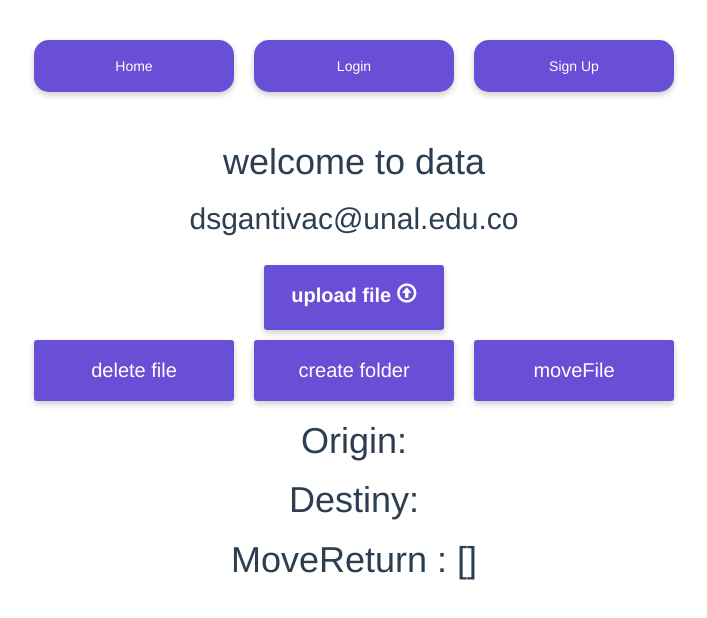
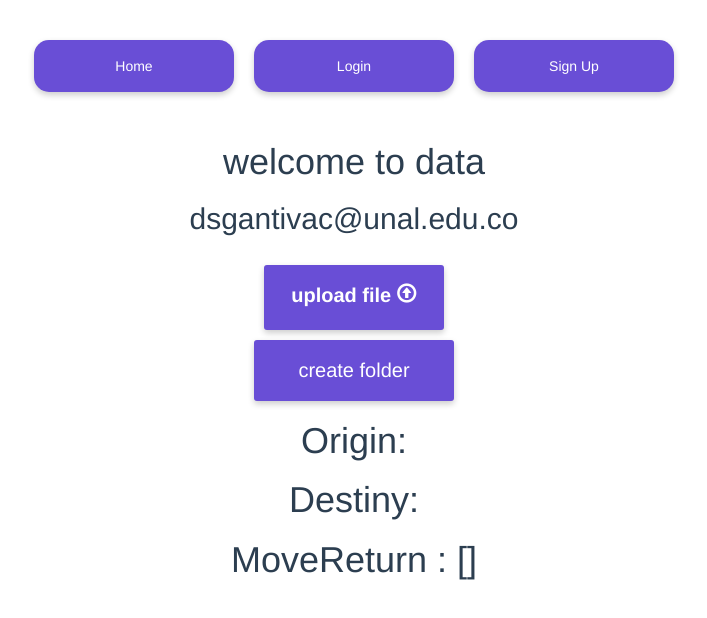
Before and after one commit to dsgantivac/vueArqui, a Vue app: page /Data in a window 1280 px wide. Shown: the top 618 px of the page, without its empty margins (286-993 px from the left). Built offline with nearby package versions, Linux system fonts and the light colour scheme.

Commit message:
adding owner path

```diff
--- a/src/components/ShowData.vue
+++ b/src/components/ShowData.vue
@@ -23,6 +23,7 @@
                                 <img height="120px" src="../assets/file.png" >
                             </div>
                             <div class="centered">{{addDot(elements.name)}} </div>
+                            <div class="centered">{{addDot(elements.path)}} </div>
                         </div>
 
                     </div>
@@ -95,9 +96,7 @@
         </div>
 
 
-        <button class="btn" @click="deleteFile">delete file </button>
         <button class="btn" @click="showCreateFolderFN">create folder </button>
-        <button class="btn" @click="moveFile">moveFile </button>
         <h1>Origin: {{fileOrigin+addDot(folderOptionName)}}</h1>
         <h1>Destiny: {{fileDestiny+addDot(folderOptionName)}}</h1>
         <h1>MoveReturn : {{moveReturn}}</h1>
@@ -278,7 +277,7 @@
                 const res = await axios.post(this.hostname, {
                         query:`mutation{
                                 downloadList(owner:{
-                                    owner:"sergio"
+                                    owner:"`+localStorage.name+`"
                                 },input:{
                                     email:"`+localStorage.email+`",
                                     token:"`+localStorage.token+`"
@@ -326,8 +325,8 @@
                     const res = await axios.post(this.hostname, {
                         query:`mutation{
                             createFolder(create:{
-                                owner: "sergio"
-                            path: "/SharedStorage/sergio/`+this.folderName+`"
+                                owner: "`+localStorage.name+`"
+                            path: "/SharedStorage/`+localStorage.name.trim()+`/`+this.folderName+`"
                         },input:{
                             email: "`+localStorage.email+`"
                             token: "`+localStorage.token+`"
@@ -340,7 +339,7 @@
                         }
                     }`
                 })
-                console.log(res);
+                console.log(res.data.data.createFolder);
                 }else{
                     this.adviseError("El nombre no puede estar vacio")
                 }
@@ -349,7 +348,7 @@
                 let data= new FormData()
                 let file =  event.target.files[0]
                 //console.log(file.name);
-                let operations ='{ "query": "mutation($uploads: [Upload!]!){  uploadFiles(files:{    uploads:$uploads    name: \\"'+file.name+'\\"    description:\\"prueba gql\\"    owner: \\"sergio\\"  },input:{email:\\"'+localStorage.email+'\\" token: \\"'+localStorage.token+'\\"})  {    name description owner path advise  }}", "variables": { "uploads": [null] } }'
+                let operations ='{ "query": "mutation($uploads: [Upload!]!){  uploadFiles(files:{    uploads:$uploads    name: \\"'+file.name+'\\"    description:\\"prueba gql\\"    owner: \\"'+localStorage.name+'\\"  },input:{email:\\"'+localStorage.email+'\\" token: \\"'+localStorage.token+'\\"})  {    name description owner path advise  }}", "variables": { "uploads": [null] } }'
                 data.append("operations",operations)
                 data.append('map','{ "0": ["variables.uploads.0"] }')
                 data.append('0',file)
@@ -366,7 +365,7 @@
                     if(this.fileDestiny == "Extraer de la carpeta"){
                         console.log(this.fileOrigin);
                         this.fileOrigin = this.fileOrigin.replace("/SharedStorage","")
-                        this.fileOrigin = this.fileOrigin.replace("/sergio","")
+                        this.fileOrigin = this.fileOrigin.replace("/"+localStorage.name.trim(),"")
                         console.log(this.fileOrigin);
 
                         let tmp = this.fileOrigin.split("/")
@@ -380,9 +379,9 @@
                              this.fileOrigin = "/"+this.addDot(this.folderOptionName)
                         }
                         this.fileDestiny = this.fileOrigin.replace(this.addDot(this.folderOptionName),"") + this.fileDestiny
-                        this.fileDestiny = this.fileDestiny.replace("/"+"sergio","")
+                        this.fileDestiny = this.fileDestiny.replace("/"+localStorage.name.trim(),"")
                         this.fileDestiny = this.fileDestiny.replace("/SharedStorage","")
-                        this.fileOrigin = this.fileOrigin.replace("/"+"sergio","")
+                        this.fileOrigin = this.fileOrigin.replace("/"+localStorage.name.trim(),"")
                         this.fileOrigin = this.fileOrigin.replace("/SharedStorage","")
                         this.fileDestiny += "/"+this.addDot(this.folderOptionName)
                         console.log(this.fileOrigin);
@@ -393,11 +392,11 @@
                     const res = await axios.post(this.hostname, {
                         query:`mutation{
                                     moveFile(move:{
-                                        owner:"sergio"
+                                        owner:"`+localStorage.name+`"
                                         #origen, incluyendo el archivo (graphql en este caso)
-                                        origin:"/SharedStorage/sergio/`+this.fileOrigin+`"
+                                        origin:"/SharedStorage/`+localStorage.name.trim()+`/`+this.fileOrigin+`"
                                         #destino, incluyendo el archivo (graphql en este caso)
-                                        destiny:"/SharedStorage/sergio/`+this.fileDestiny+`"
+                                        destiny:"/SharedStorage/`+localStorage.name.trim()+`/`+this.fileDestiny+`"
 
                                     },input:{
                                         email: "`+localStorage.email+`"
```
